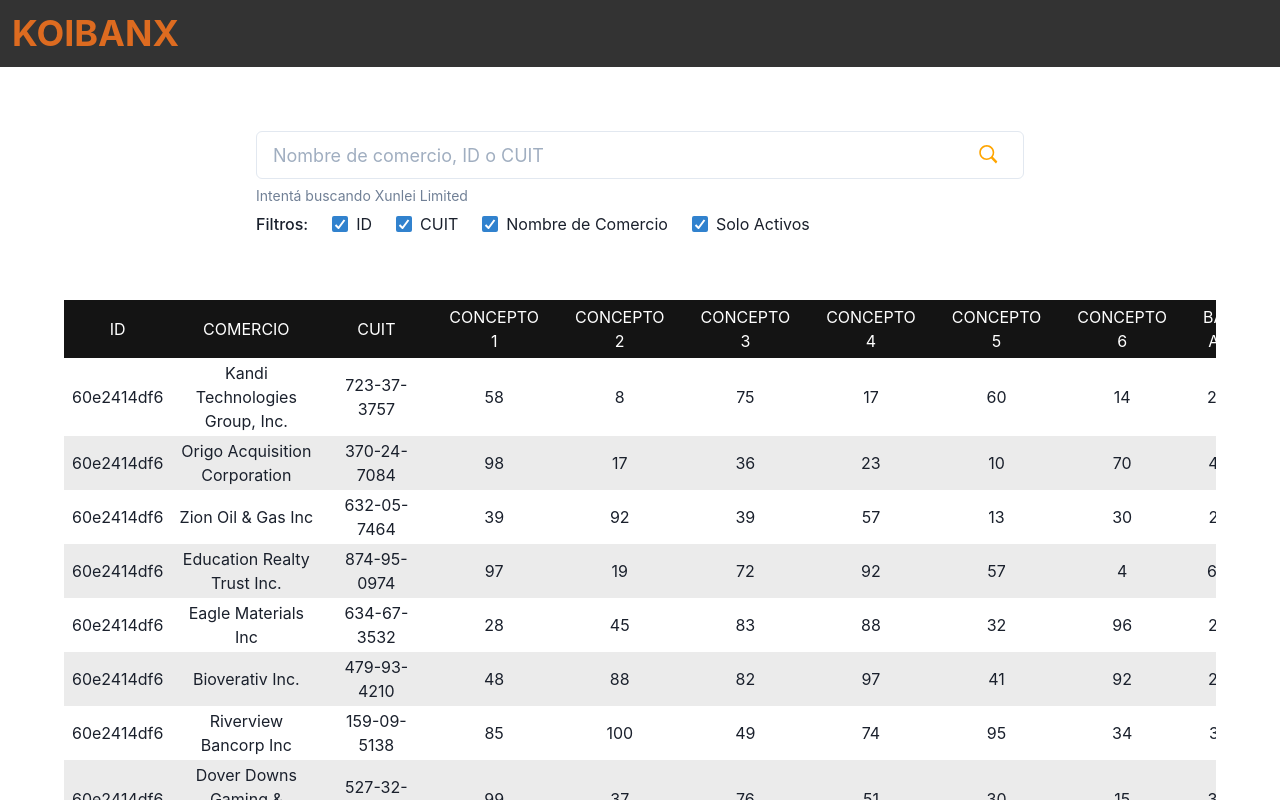
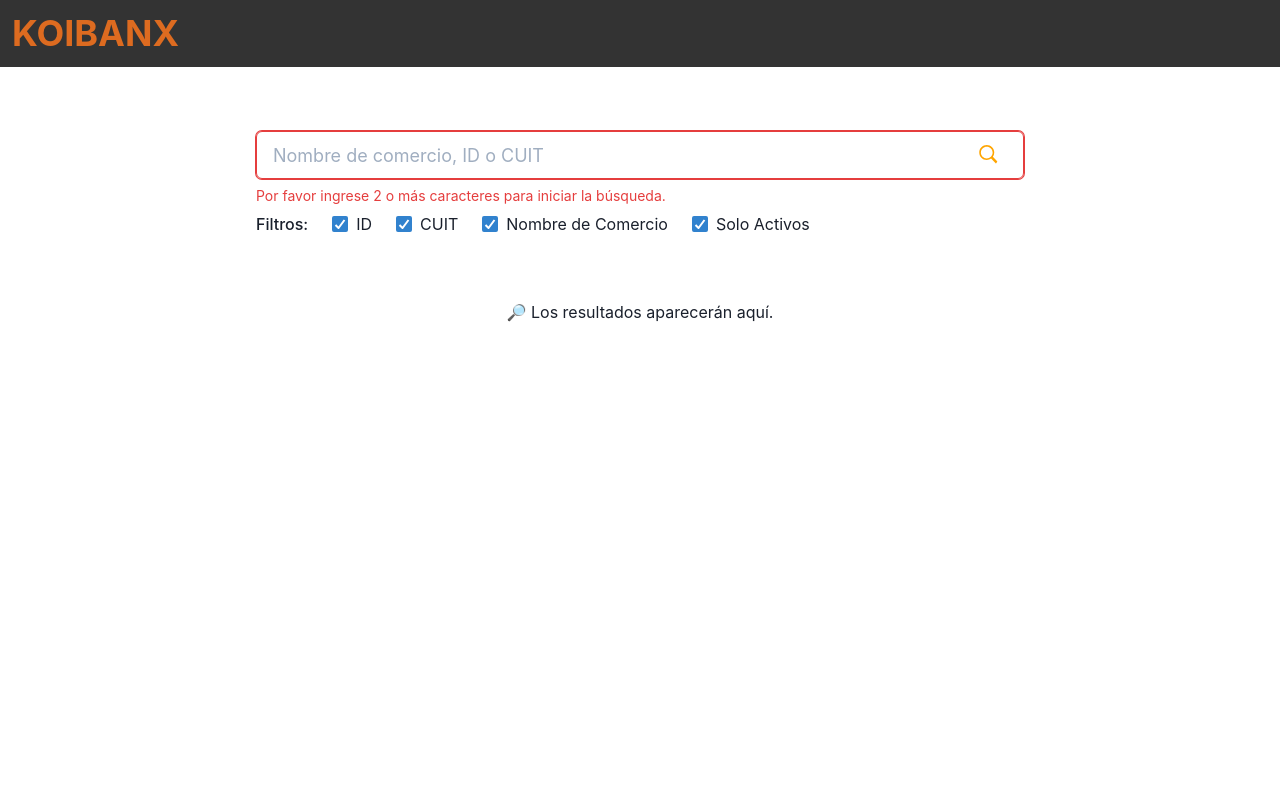
Before and after one commit to justkahdri/koibanx-challenge, a React (Vite) app: page / in a window 1280 px wide. Both pictures are taken after a click on the icon 988 px from the left and 155 px from the top of the page. Shown: the top 800 px of the page. Built offline with nearby package versions, Linux system fonts and the light colour scheme.

Commit message:
Added search validation

```diff
--- a/src/App.tsx
+++ b/src/App.tsx
@@ -26,7 +26,6 @@
     }
     setTableData(response);
     setLoading(false);
-    console.log(tableData);
   };
 
   return (
--- a/src/components/Searcher.tsx
+++ b/src/components/Searcher.tsx
@@ -10,6 +10,7 @@
   Icon,
   Button,
   Text,
+  FormErrorMessage,
 } from "@chakra-ui/react";
 
 import { GoSearch } from "react-icons/go";
@@ -21,6 +22,7 @@
 
 const Searcher: FC<SearcherProps> = (props: SearcherProps) => {
   const { handleSearch, loading } = props;
+  const [invalid, setInvalid] = useState<string | false>(false);
   const searchInput = useRef() as MutableRefObject<HTMLInputElement>;
   const listedFilters = {
     id: "ID",
@@ -43,9 +45,42 @@
     }
   };
 
+  // Validation for Search input & filters selected
+  const validateSearch = (input: string) => {
+    if (input.length < 2) {
+      setInvalid(
+        "Por favor ingrese 2 o más caracteres para iniciar la búsqueda." // Invalid error message
+      );
+      return false; // Returns false if too short
+    } else if (
+      !activeFilters.length ||
+      (activeFilters[0] === "active" && activeFilters.length === 1)
+    ) {
+      setInvalid(
+        "Por favor seleccione alguno de las opciones de búsqueda." // Invalid error message
+      );
+      return false; // Returns false if there aren't filters selected
+    } else {
+      setInvalid(false); // If valid there is no message
+      return true; // Returns valid
+    }
+  };
+
+  // Wrapper function validates before handling search
+  const wrapperSearch = () => {
+    if (validateSearch(searchInput.current.value)) {
+      handleSearch(searchInput.current.value, activeFilters);
+    }
+  };
+
   return (
     <Stack width="60vw">
-      <FormControl id="search" isDisabled={loading}>
+      <FormControl
+        id="search"
+        isDisabled={loading}
+        isInvalid={!!invalid}
+        onChange={() => validateSearch(searchInput.current.value)}
+      >
         <Stack direction="row">
           <InputGroup size="lg">
             <Input
@@ -53,11 +88,7 @@
               pr="4.5rem"
               type="text"
               placeholder="Nombre de comercio, ID o CUIT"
-              onKeyPress={
-                (e) =>
-                  e.key === "Enter" &&
-                  handleSearch(e.currentTarget.value, activeFilters) // TODO Validation for search
-              } // On "enter" submit search
+              onKeyPress={(e) => e.key === "Enter" && wrapperSearch()} // On "enter" submit search
             />
             <InputRightElement width="4.5rem">
               {loading ? (
@@ -70,27 +101,31 @@
                   aria-label="search"
                   boxSize={5}
                   cursor="pointer"
-                  onClick={() =>
-                    handleSearch(searchInput.current.value, activeFilters)
-                  } // Search Button
+                  onClick={() => wrapperSearch()} // Search Button
                 />
               )}
             </InputRightElement>
           </InputGroup>
         </Stack>
 
-        <FormHelperText>Intent&aacute; buscando Xunlei Limited</FormHelperText>
+        {invalid ? (
+          <FormErrorMessage>{invalid}</FormErrorMessage>
+        ) : (
+          <FormHelperText>
+            Intent&aacute; buscando Xunlei Limited
+          </FormHelperText>
+        )}
       </FormControl>
       <Stack direction="row" spacing={6}>
         <Text fontWeight={500}>Filtros:</Text>
-        {Object.entries(listedFilters).map(([key, val]) => (
+        {Object.entries(listedFilters).map(([key, value]) => (
           <Checkbox
             key={key}
             value={key}
             defaultIsChecked
             onChange={toggleFilter}
           >
-            {val}
+            {value}
           </Checkbox>
         ))}
       </Stack>
```
Also changed, not shown: 1 other file (tests, documents, lock files or other folders).
